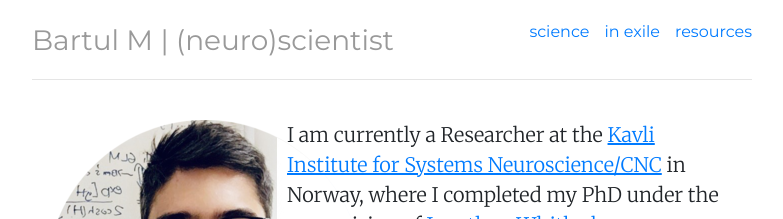
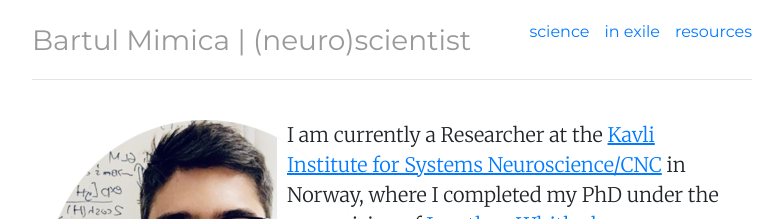
Before and after one commit to bartulem/bartulem.github.io, a Jekyll site: the page built from index.html, in a window 1280 px wide. Shown: the top 219 px of the page, without its empty margins (248-1031 px from the left). Built offline with Jekyll 4.4.1, drawn with Linux system fonts in a browser that asks for light colours.

Commit message:
Update header.html

```diff
--- a/_includes/header.html
+++ b/_includes/header.html
@@ -4,5 +4,5 @@
 		<li class="{{ page.inexile }}"><a href="/inexile" title="inexile">in exile</a></li>
 		<li class="{{ page.resources }}"><a href="/resources" title="resources">resources</a></li>
 	</ul>
-	<h3 class="text-muted"><a href="/">Bartul M | (neuro)scientist</a></h3>
+	<h3 class="text-muted"><a href="/">Bartul Mimica | (neuro)scientist</a></h3>
 </div> <!-- /header -->
```
